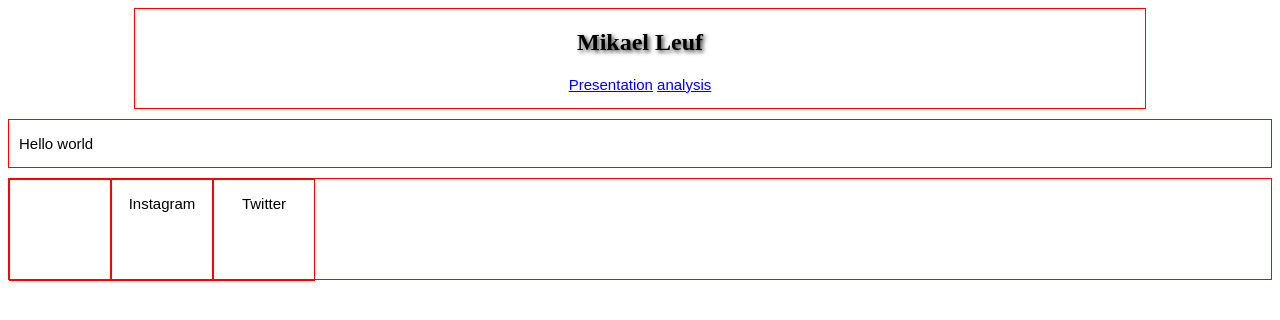
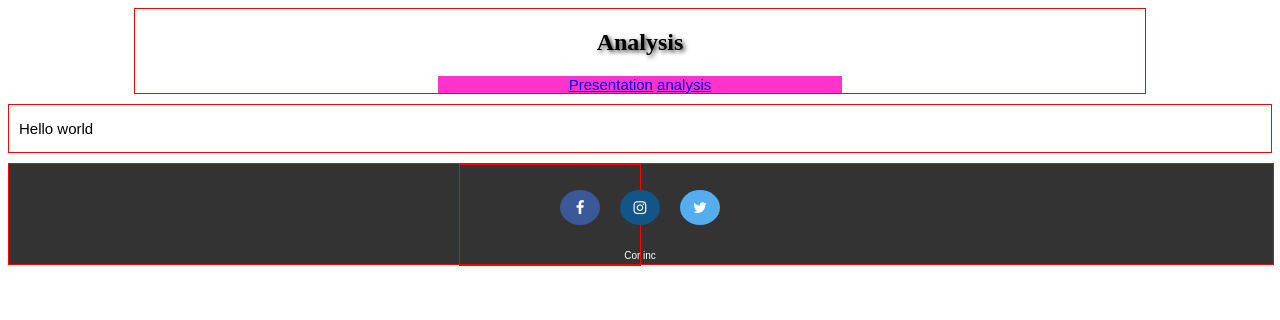
Before and after one commit to Miheel/Webbutveckling, a PHP site: page / in a window 1280 px wide. Shown: the top 320 px of the page. Run offline with PHP 8.4, Linux system fonts and the light colour scheme.

Commit message:
center boi

```diff
--- a/index.css
+++ b/index.css
@@ -1,5 +1,9 @@
  #name{
      text-shadow: 2px 2px 4px #333333;
+}
+ #links{
+     background: #ff33cc;
+     margin: 0 30% 0 30%;
 }
  div{
      border: 1px solid red;
@@ -8,8 +12,7 @@
      text-align: center;
 }
  .Top{
-  margin-left: 10%;
-  margin-right: 10%;
+     margin: 0 10% 10px 10%
 }
  .Center{
      height: 100%;
@@ -17,28 +20,51 @@
      text-align: left;
 }
  .Bottom{
+     background: #333333;
      height: 100px;
+     width: 100%;
 }
-.Bottom > div {
+ .content{
+     position: relative;
+     left: -50%;
+     float: right;
      height: inherit;
-  width: 100px;
+}
+ .content > i{
+     position: inherit;
+     left: 50%;
+     padding: 10px 10px 10px 10px;
      float: left;
+     display: flex;
+     align-items: top;
 }
-
+ .content > p.last{
+     position: inherit;
+     left: 50%;
+     font-size: 10px;
+     color: #ffffff;
+}
  p {
      font-family: Arial, "Helvetica Neue", Helvetica, sans-serif;
      font-size: 15px;
 }
-
  .fa{
-	padding: 20px;
-	font-size: 30px;
-	width: 50;
-	text-align: center;
+     padding: 10px;
+     font-size: 10px;
+     width: 20px;
+     text-decoration: none;
+     border-radius: 50%;
+     color: white;
 }
  .fa:hover{
      opacity: 0.7;
 }
-.fa-facebock{
-
+ .fa-facebook{
+     background: #3B5998;
 }
+ .fa-instagram{
+     background: #125688;
+}
+ .fa-twitter{
+     background: #55ACEE;
+}
--- a/index.html
+++ b/index.html
@@ -2,38 +2,35 @@
 <html lang="sv">
    <head>
       <meta charset="utf-8">
-        <title>Själv presentaion</title>
       <link rel="stylesheet" type"text/css" href="index.css">
       <link rel="stylesheet" href="https://cdnjs.cloudflare.com/ajax/libs/font-awesome/4.7.0/css/font-awesome.min.css">
+      <title>Själv presentaion</title>
    </head>
    <body>
       <div class="Top">
-
          <p>
-          <h2 id="name">Mikael Leuf</h2>
+         <h2 id="name">Analysis</h2>
          </p>
-
-        <p>
+         <p id="links">
             <a href="index.html"> Presentation</a>
             <a href="analys.html"> analysis</a>
          </p>
       </div>
-
       <div class="Center">
          <p>Hello world</p>
       </div>
-
       <div class="Bottom">
-        <div>
-          <p><a href="#" class="fa fa-facebock"></a></p>
-        </div>
-
-        <div>
-          <p>Instagram</p>
-        </div>
-
-        <div>
-          <p>Twitter</p>
+         <div class="content">
+            <i>
+               <p><a href="https://www.facebook.com/mikael.leuf" class="fa fa-facebook"></a></p>
+            </i>
+            <i>
+               <p><a href="#" class="fa fa-instagram"></a></p>
+            </i>
+            <i>
+               <p><a href="#" class="fa fa-twitter"></a></p>
+            </i>
+            <p class="last">Cor inc</p>
          </div>
       </div>
    </body>
```
Lines whose indentation alone changed are shown as unchanged.
